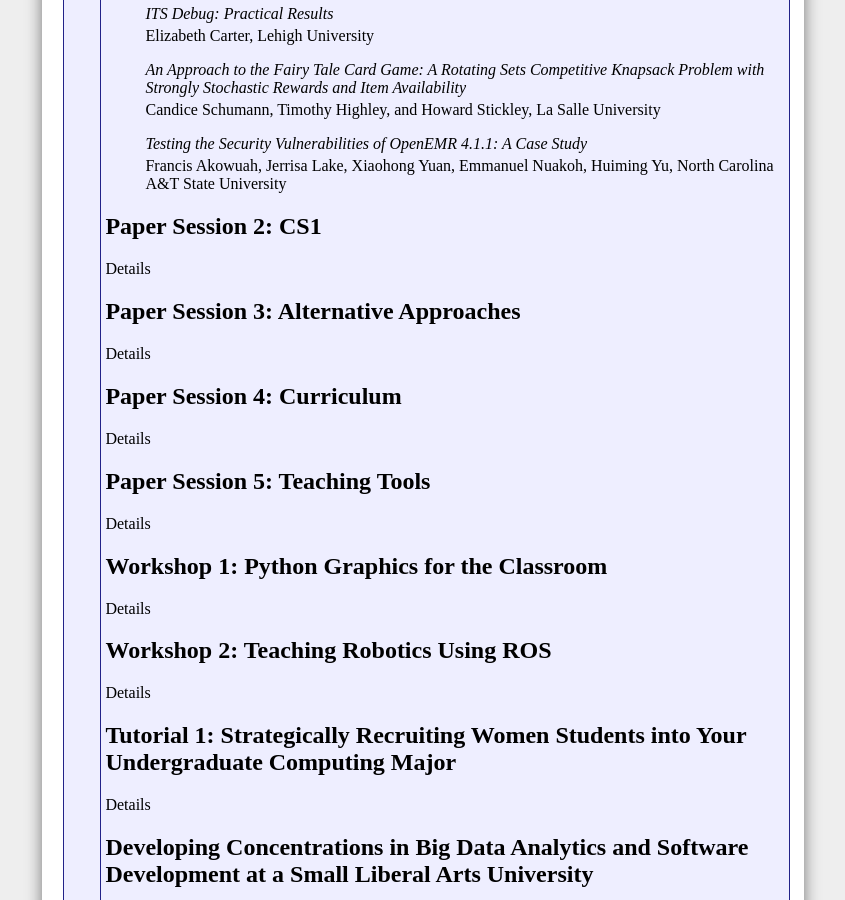
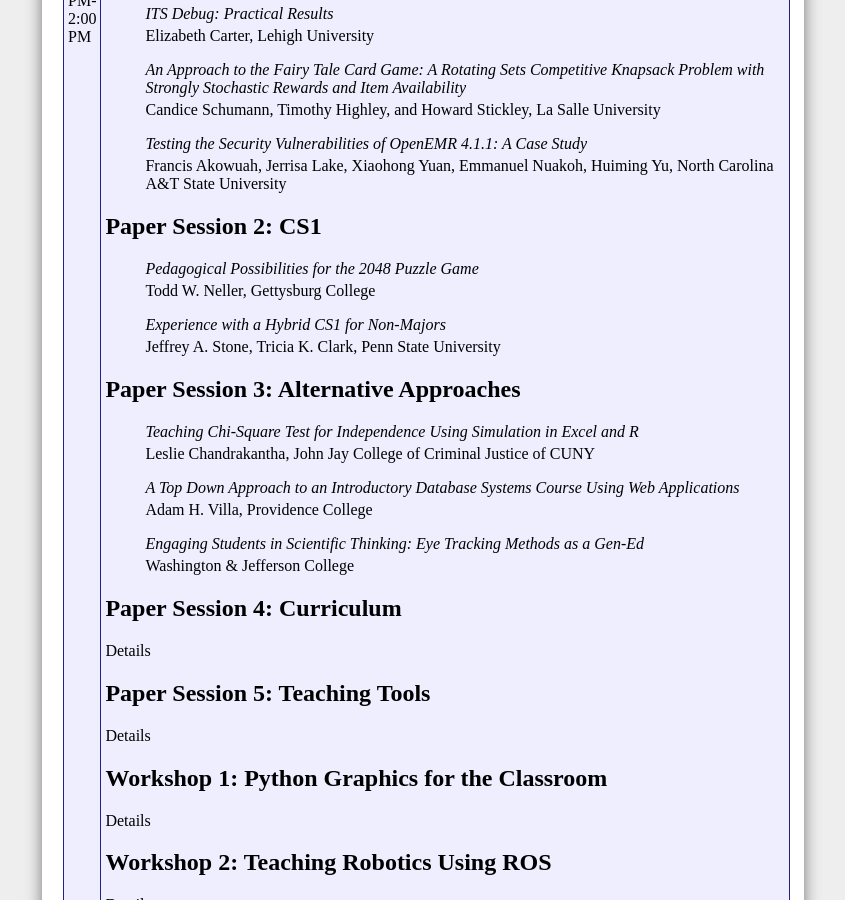
Before and after one commit to ycpcs/ccsce2014-web, a Jekyll site: the page built from program.md, in a window 1280 px wide and 900 px high, scrolled down 1498 px. Shown: the whole window, without its empty margins (217-1062 px from the left). Built offline with Jekyll 4.4.1, drawn with Linux system fonts in a browser that asks for light colours; Markdown is read by kramdown in place of the engine named in the settings.

Commit message:
paper session 2 and 3 details

```diff
--- a/program.md
+++ b/program.md
@@ -229,11 +229,32 @@ Last updated: July 3rd, 2014
 
 <h2><a name="paper_session_2">Paper Session 2: CS1</a></h2>
 
-Details
+<div class="session-item">
+	<div class="session-title">Pedagogical Possibilities for the 2048 Puzzle Game</div>
+	<div class="session-authors">Todd W. Neller, Gettysburg College</div>
+</div>
+
+<div class="session-item">
+	<div class="session-title">Experience with a Hybrid CS1 for Non-Majors</div>
+	<div class="session-authors">Jeffrey A. Stone, Tricia K. Clark, Penn State University</div>
+</div>
 
 <h2><a name="paper_session_3">Paper Session 3: Alternative Approaches</a></h2>
 
-Details
+<div class="session-item">
+	<div class="session-title">Teaching Chi-Square Test for Independence Using Simulation in Excel and R</div>
+	<div class="session-authors">Leslie Chandrakantha, John Jay College of Criminal Justice of CUNY</div>
+</div>
+
+<div class="session-item">
+	<div class="session-title">A Top Down Approach to an Introductory Database Systems Course Using Web Applications</div>
+	<div class="session-authors">Adam H. Villa, Providence College</div>
+</div>
+
+<div class="session-item">
+	<div class="session-title">Engaging Students in Scientific Thinking: Eye Tracking Methods as a Gen-Ed</div>
+	<div class="session-authors">Washington & Jefferson College</div>
+</div>
 
 <h2><a name="paper_session_4">Paper Session 4: Curriculum</a></h2>
 
```
